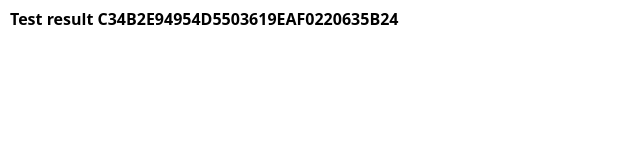
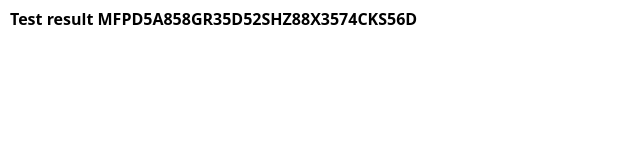
Before and after one commit to medisvit/MFPD5A858GR35D52SHZ88X3574CKS56D, a plain HTML site: page index.html in a window 1280 px wide. Shown: the full height of the page, 0-640 px from the left. Drawn offline with nearby package versions, Linux system fonts and the light colour scheme.

Commit message:
Update index.html

```diff
--- a/index.html
+++ b/index.html
@@ -16,7 +16,7 @@
     />
   </head>
   <body style="font-size: 8px">
-    <h1 style="margin: 10px">Test result C34B2E94954D5503619EAF0220635B24</h1>
+    <h1 style="margin: 10px">Test result MFPD5A858GR35D52SHZ88X3574CKS56D</h1>
     <img src="test.jpg" alt="" style="max-width: 100%" />
   </body>
 </html>
```
